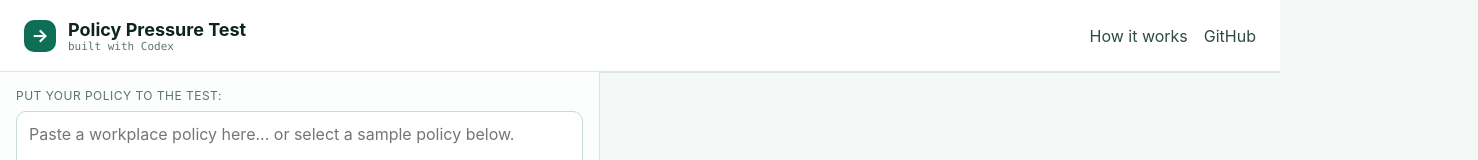
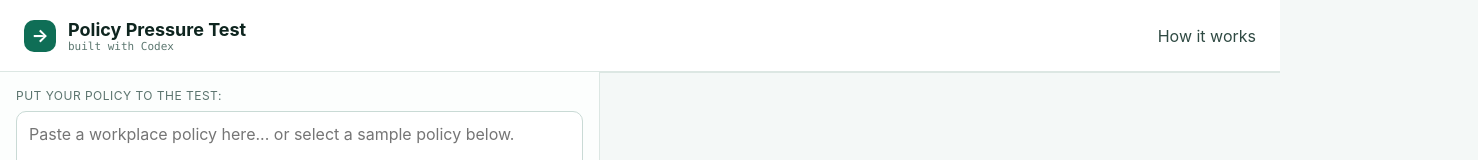
Before and after one commit to benjaparke/policy_pressuretest, a React (Vite) app: page / in a window 1280 px wide. Shown: the top 160 px of the page, 1478 px wide, since content can reach past the window. Built offline with nearby package versions, Linux system fonts and the light colour scheme.

Commit message:
Update App.jsx

```diff
--- a/src/App.jsx
+++ b/src/App.jsx
@@ -125,15 +125,6 @@ return <div className={styles.app}>
         We score clarity, fairness, compliance, and risk, then suggest improvements where needed.
       </div>
     </div>
-
-    <a
-      className={styles.navLink}
-      href="https://github.com/benjaparke/policy_pressure_test"
-      target="_blank"
-      rel="noreferrer"
-    >
-      GitHub
-    </a>
   </div>
 </nav>
     <main className={styles.main}>
```
